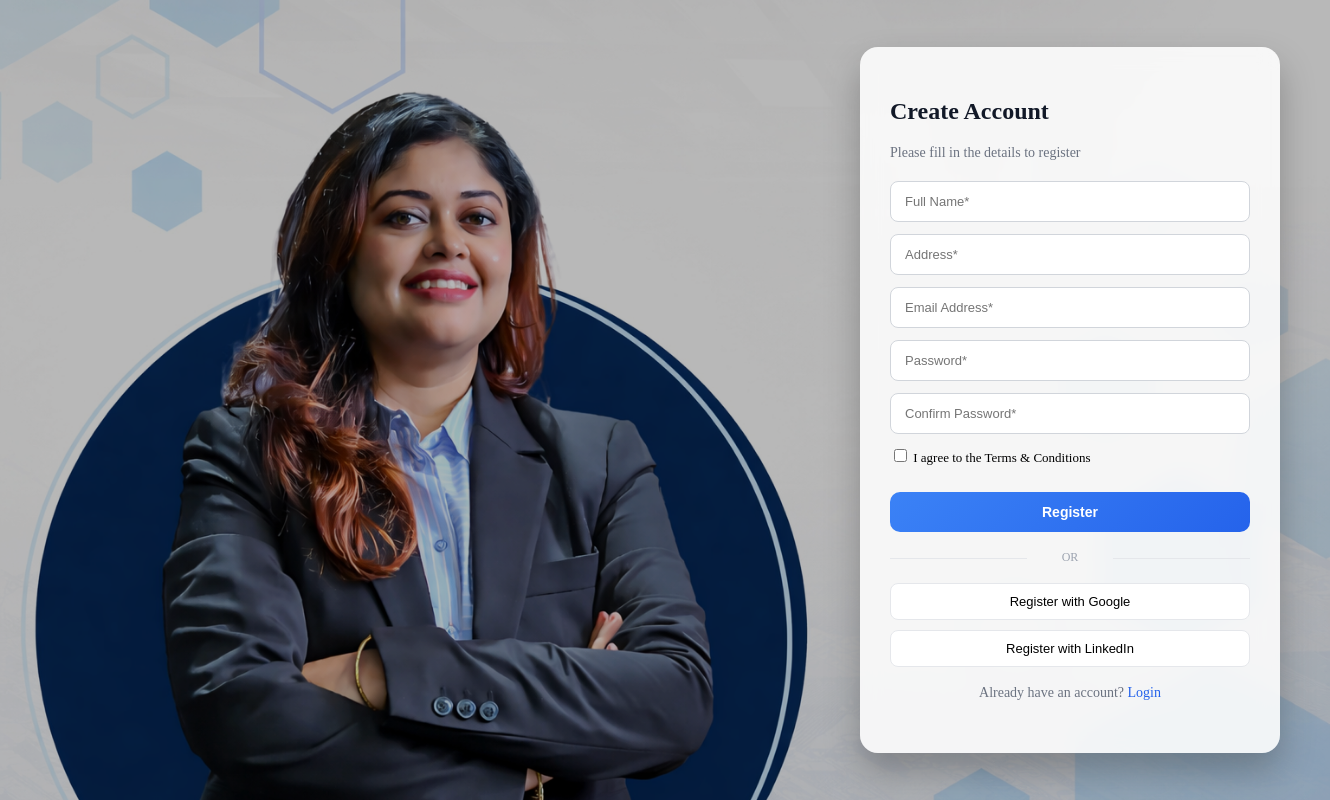
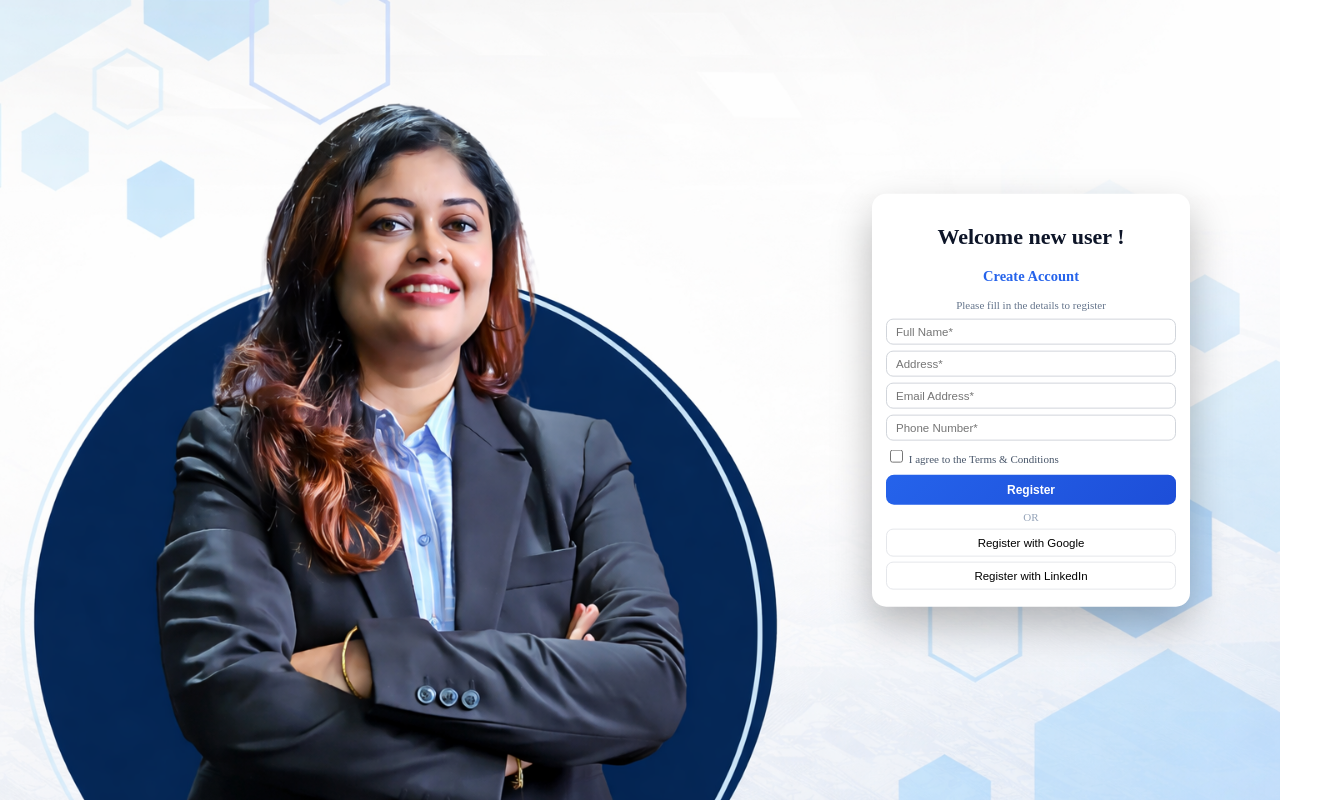
Before and after one commit to jhilik-corpotatesguide/lms, a React (Vite) app: page /dashboard in a window 1280 px wide. Shown: the whole page, 1330 px wide, since content can reach past the window. Built offline with nearby package versions, Linux system fonts and the light colour scheme.

Commit message:
Registration page is completed now

```diff
--- a/src/pages/Dashboard.css
+++ b/src/pages/Dashboard.css
@@ -1,172 +1,132 @@
-/* ================= FULL PAGE BACKGROUND ================= */
-
-.dashboard-page {
-  height: 100vh;
+html, body {
   width: 100%;
-
-  /* Background image */
-  background: url("/src/assets/image.png") no-repeat center center;
-  background-size: cover;
-
-  /* Card alignment */
-  display: flex;
-  align-items: center;
-  justify-content: flex-end;
-
-  /* Less padding so bg is more visible */
-  padding-right: 50px;
-
-  position: relative;
+  height: 100%;
+  margin: 0;
+  overflow: hidden;
 }
 
-/* Soft dark overlay (very light so image stays visible) */
-.dashboard-page::before {
-  content: "";
-  position: absolute;
-  inset: 0;
-  background: rgba(0, 0, 0, 0.28);
+#root {
+  height: 100%;
 }
 
-/* ================= REGISTRATION CARD ================= */
 
+/* PAGE BACKGROUND — HARD LOCK */
+.dashboard-page {
+  position: relative;
+  width: 100vw;
+  height: 100vh;
+
+  background-image: url("/src/assets/image.png");
+  background-repeat: no-repeat;
+
+  background-size: cover;  /* 🔒 FIX SHIFT */
+  background-position: left center;
+
+  overflow: hidden;
+}
+
+
+/* CARD — ALWAYS INSIDE BG */
 .dashboard-card {
-  /* Smaller width */
-  width: 360px;
+  width: 290px;
+  padding: 12px 14px;
 
-  /* Elegant glass effect */
-  background: rgba(255, 255, 255, 0.88);
-  backdrop-filter: blur(10px);
-
-  /* Compact padding */
-  padding: 32px 30px;
-
-  border-radius: 18px;
-
-  /* Softer shadow (not heavy) */
-  box-shadow: 0 18px 35px rgba(0, 0, 0, 0.25);
+  background: white;
+  border-radius: 14px;
+  box-shadow: 0 18px 40px rgba(0,0,0,0.28);
 
   display: flex;
   flex-direction: column;
 
-  position: relative;
-  z-index: 2;
+  position: absolute;
+  right: 90px;   /* MOVE CARD */
+  top: 50%;
+  transform: translateY(-50%);
+
+  z-index: 10;
 }
 
-/* ================= TEXT ================= */
 
-.dashboard-card h2 {
-  font-size: 24px;
-  margin-bottom: 6px;
-  color: #111827;
+/* HEADINGS */
+.create-titleh2 {
+   font-size: 22px;   /* Increase size */
+  font-weight: 700;  /* Make it bolder */
+  text-align: center;
+  color: #0d1528;
+  margin-bottom: 3px;
+}
+
+.create-title {
+  font-size: 14.5px;
+  font-weight: 600;
+  text-align: center;
+  color: #2563eb;
+  margin-bottom: 3px;
 }
 
 .dashboard-card p {
-  font-size: 14px;
-  color: #6b7280;
-  margin-bottom: 20px;
+  font-size: 11px;
+  text-align: center;
+  margin-bottom: 8px;
+  color: #64748b;
 }
 
-/* ================= INPUTS ================= */
 
+/* INPUT */
 .dashboard-card input {
-  padding: 12px 14px;
+  padding: 6px 9px;
+  border-radius: 7px;
   border: 1px solid #d1d5db;
-  border-radius: 8px;
-  margin-bottom: 12px;
-  font-size: 13px;
+  margin-bottom: 6px;
+  font-size: 11.5px;
 }
 
-.dashboard-card input:focus {
-  outline: none;
-  border-color: #2563eb;
-  box-shadow: 0 0 0 2px rgba(37, 99, 235, 0.15);
+
+/* OPTIONS */
+.options {
+  font-size: 11px;
+  margin-bottom: 6px;
+  color: #475569;
 }
 
-/* ================= OPTIONS ================= */
 
-.options {
-  font-size: 13px;
-  margin-bottom: 18px;
+/* BUTTON */
+.login-btn {
+  background: linear-gradient(135deg, #2563eb, #1d4ed8);
+  color: white;
+  border: none;
+  padding: 8px;
+  border-radius: 8px;
+  font-size: 12px;
+  font-weight: 600;
 }
 
-/* ================= BUTTON ================= */
 
-.login-btn {
-  background: linear-gradient(135deg, #3b82f6, #2563eb);
-  color: white;
-  border: none;
-  padding: 12px;
-  border-radius: 10px;
-  font-weight: 600;
-  font-size: 14px;
-  cursor: pointer;
-  transition: all 0.3s ease;
+/* DIVIDER */
+.divider {
+  margin: 6px 0;
+  font-size: 11px;
+  color: #94a3b8;
+  text-align: center;
 }
 
-.login-btn:hover {
-  transform: translateY(-1px);
-  box-shadow: 0 10px 25px rgba(37, 99, 235, 0.4);
+
+/* SOCIAL */
+.social {
+  padding: 7px;
+  border-radius: 7px;
+  border: 1px solid #e5e7eb;
+  background: white;
+  font-size: 11.5px;
+  margin-bottom: 5px;
 }
 
-/* ================= DIVIDER ================= */
 
-.divider {
-  text-align: center;
-  margin: 18px 0;
-  color: #9ca3af;
-  font-size: 12px;
-  position: relative;
-}
-
-.divider::before,
-.divider::after {
-  content: "";
-  position: absolute;
-  top: 50%;
-  width: 38%;
-  height: 1px;
-  background: #e5e7eb;
-}
-
-.divider::before { left: 0; }
-.divider::after { right: 0; }
-
-/* ================= SOCIAL ================= */
-
-.social {
-  background: white;
-  border: 1px solid #e5e7eb;
-  padding: 10px;
-  border-radius: 8px;
-  margin-bottom: 10px;
-  font-size: 13px;
-  cursor: pointer;
-}
-
-/* ================= SIGNUP ================= */
-
-.signup {
-  margin-top: 8px;
-  text-align: center;
-  font-size: 13px;
-  color: #6b7280;
-}
-
-.signup span {
-  color: #2563eb;
-  cursor: pointer;
-  font-weight: 500;
-}
-
-/* ================= RESPONSIVE ================= */
-
+/* MOBILE */
 @media (max-width: 900px) {
-  .dashboard-page {
-    justify-content: center;
-    padding-right: 0;
-  }
-
   .dashboard-card {
-    width: 88%;
+    width: 92%;
+    right: 50%;
+    transform: translate(50%, -50%);
   }
 }
--- a/src/pages/Dashboard.jsx
+++ b/src/pages/Dashboard.jsx
@@ -1,55 +1,37 @@
-// Import the CSS file for styling this page
 import "./Dashboard.css";
 
-// Dashboard / Registration Component
 function Dashboard() {
   return (
-    // Main wrapper that holds the full-page background
     <div className="dashboard-page">
 
-      {/* Registration form card */}
+      {/* Background Layer */}
+      <div className="bg-layer"></div>
+
+      {/* Registration Card */}
       <div className="dashboard-card">
 
-        {/* Page heading */}
-        <h2>Create Account</h2>
+        <h2 className="create-titleh2">Welcome new user !</h2>
+
+        <h3 className="create-title">Create Account</h3>
         <p>Please fill in the details to register</p>
 
-        {/* User name input */}
         <input type="text" placeholder="Full Name*" />
+        <input type="text" placeholder="Address*" />
+        <input type="email" placeholder="Email Address*" />
+        <input type="number" placeholder="Phone Number*" />
 
-        {/* Address input */}
-        <input type="text" placeholder="Address*" />
-
-        {/* Email input */}
-        <input type="email" placeholder="Email Address*" />
-
-        {/* Password input */}
-        <input type="password" placeholder="Password*" />
-
-        {/* Confirm password input */}
-        <input type="password" placeholder="Confirm Password*" />
-
-        {/* Terms & conditions checkbox */}
         <div className="options">
           <label>
             <input type="checkbox" /> I agree to the Terms & Conditions
           </label>
         </div>
 
-        {/* Register button */}
         <button className="login-btn">Register</button>
 
-        {/* Divider */}
         <div className="divider">OR</div>
 
-        {/* Social login buttons */}
         <button className="social">Register with Google</button>
         <button className="social">Register with LinkedIn</button>
-
-        {/* Login redirect */}
-        <p className="signup">
-          Already have an account? <span>Login</span>
-        </p>
 
       </div>
     </div>
```
